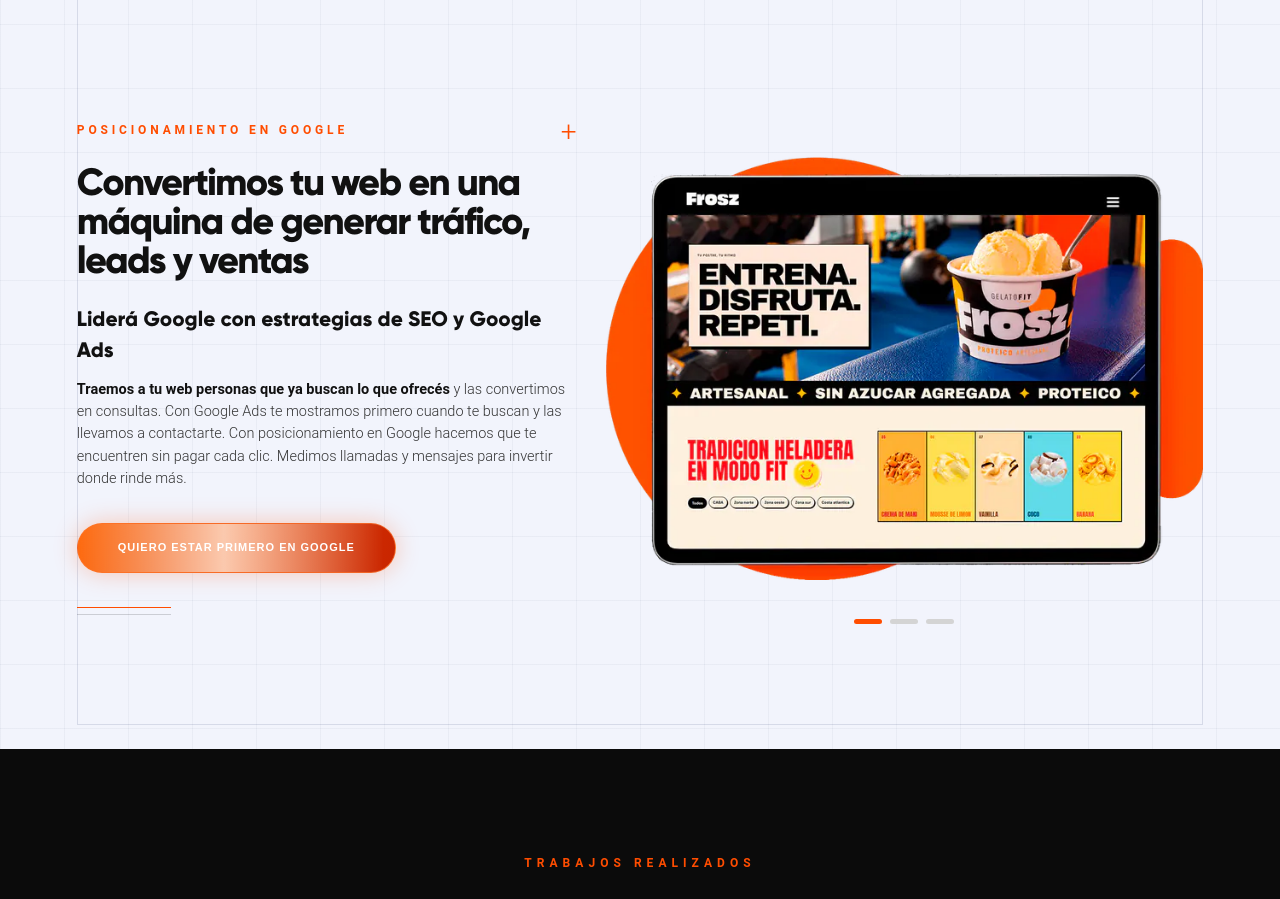
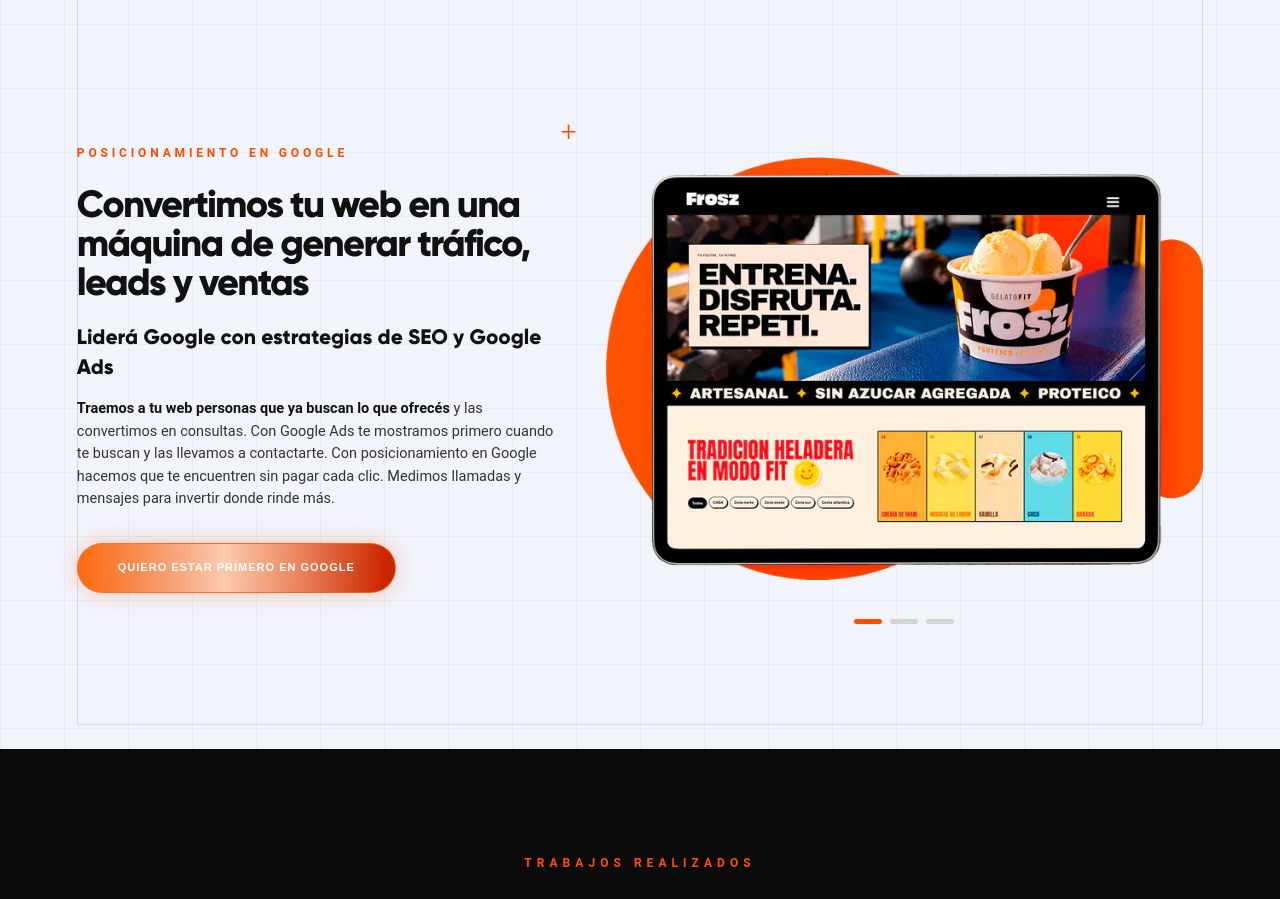
Before and after one commit to ideamosestudio/ideamosdemo, a Next.js app: page / in a window 1280 px wide. Shown: the part 2760-3659 px from the top of the page. Built offline with nearby package versions, Linux system fonts and the light colour scheme.

Commit message:
Refinar ritmo tipografico del bloque Google

```diff
--- a/app/home-google-pilot.css
+++ b/app/home-google-pilot.css
@@ -9,7 +9,7 @@
   }
 
   #site-root .home-page .google-content h2{
-    margin:0 0 24px!important;
+    margin:0 0 20px!important;
     font-family:"Gilroy ExtraBold",Arial,sans-serif!important;
     font-size:clamp(38px,2.8vw,53px)!important;
     font-weight:800!important;
@@ -18,17 +18,25 @@
   }
 
   #site-root .home-page .google-content h3{
-    margin:0 0 12px!important;
+    margin:0 0 16px!important;
     font-size:21px!important;
-    line-height:1.5!important;
+    font-weight:400!important;
+    line-height:1.45!important;
   }
 
   #site-root .home-page .google-content .body-copy{
+    max-width:650px!important;
     margin:0!important;
+    font-weight:400!important;
     line-height:1.65!important;
   }
 
   #site-root .home-page .google-content .orange-cta{
     margin-top:32px!important;
   }
+
+  #site-root .home-page .google-content:after{
+    display:none!important;
+    content:none!important;
+  }
 }
```
